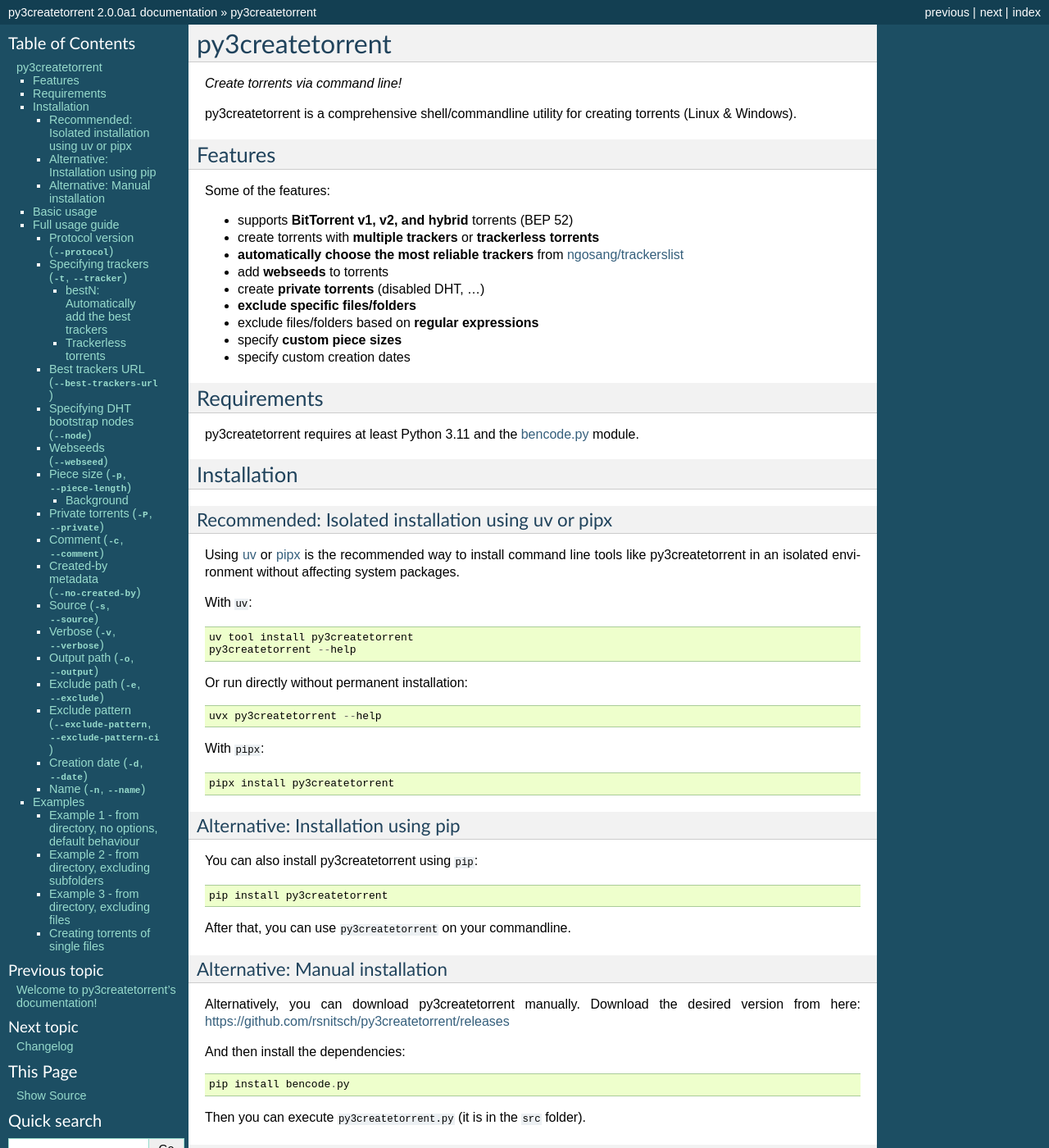
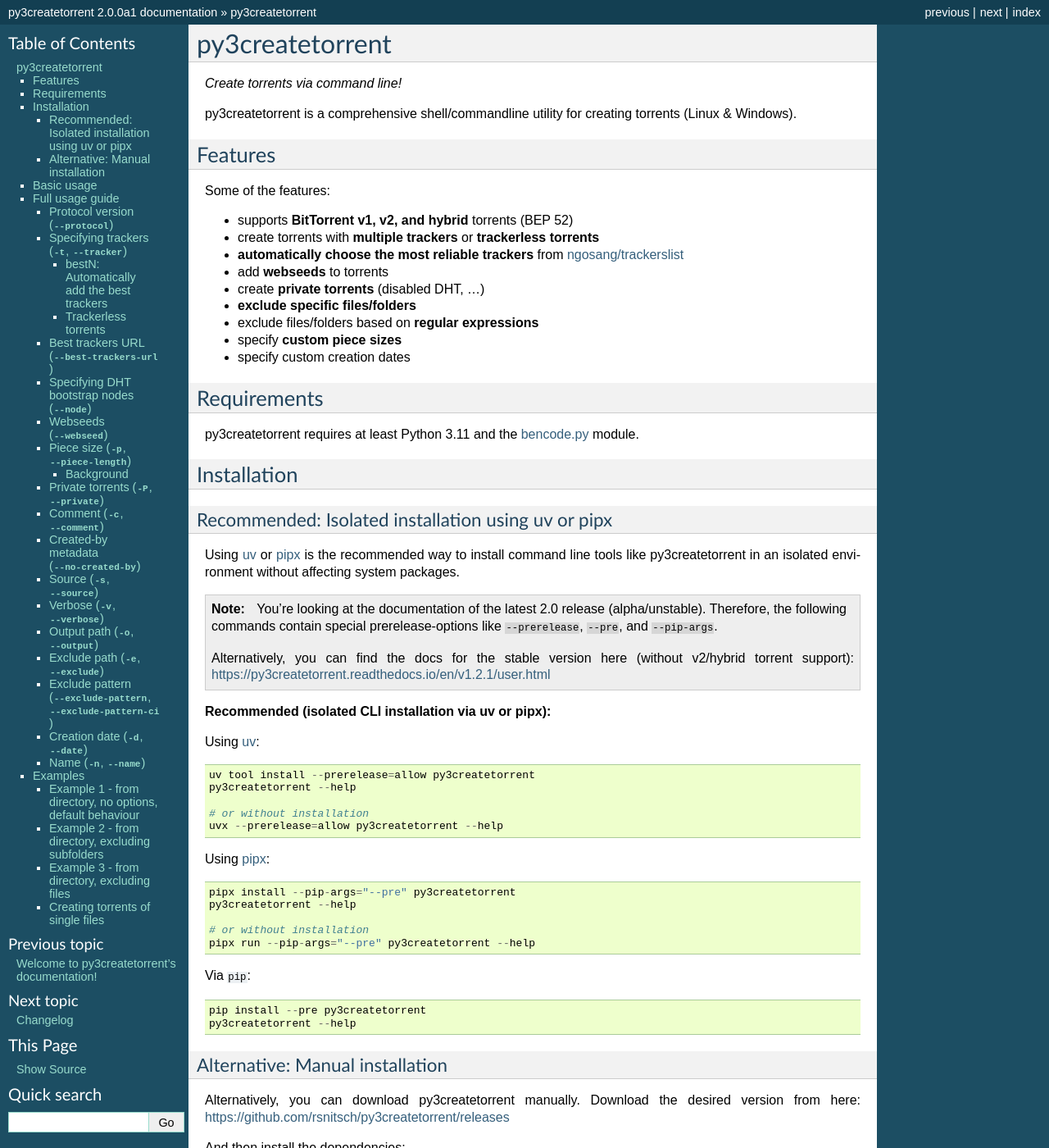
Before and after one commit to rsnitsch/py3createtorrent, a Sphinx documentation site: the page built from docs/source/user.rst, in a window 1280 px wide and 1400 px high. Shown: the whole window at 82% size. Built offline with Sphinx 7.4.7, drawn with Linux system fonts in a browser that asks for light colours.

Commit message:
Account for both stable 1.2 and unstable 2.0 versions in README and docs

```diff
--- a/docs/source/user.rst
+++ b/docs/source/user.rst
@@ -34,27 +34,37 @@ Recommended: Isolated installation using uv or pipx
 Using `uv <https://docs.astral.sh/uv/>`_ or `pipx <https://pipx.pypa.io/>`_ is the recommended way to install
 command line tools like py3createtorrent in an isolated environment without affecting system packages.
 
-With ``uv``::
+.. note::
 
-  uv tool install py3createtorrent
-  py3createtorrent --help
+   You're looking at the documentation of the latest 2.0 release (alpha/unstable). Therefore,
+   the following commands contain special prerelease-options like ``--prerelease``, ``--pre``,
+   and ``--pip-args``.
 
-Or run directly without permanent installation::
+   Alternatively, you can find the docs for the stable version here (without v2/hybrid torrent support):
+   https://py3createtorrent.readthedocs.io/en/v1.2.1/user.html
 
-  uvx py3createtorrent --help
+**Recommended (isolated CLI installation via uv or pipx):**
 
-With ``pipx``::
+Using `uv <https://docs.astral.sh/uv/>`_::
 
-  pipx install py3createtorrent
+    uv tool install --prerelease=allow py3createtorrent
+    py3createtorrent --help
 
-Alternative: Installation using pip
-^^^^^^^^^^^^^^^^^^^^^^^^^^^^^^^^^^^
+    # or without installation
+    uvx --prerelease=allow py3createtorrent --help
 
-You can also install py3createtorrent using ``pip``::
+Using `pipx <https://pipx.pypa.io/>`_::
 
-  pip install py3createtorrent
+    pipx install --pip-args="--pre" py3createtorrent
+    py3createtorrent --help
 
-After that, you can use ``py3createtorrent`` on your commandline.
+    # or without installation
+    pipx run --pip-args="--pre" py3createtorrent --help
+
+Via ``pip``::
+
+    pip install --pre py3createtorrent
+    py3createtorrent --help
 
 Alternative: Manual installation
 ^^^^^^^^^^^^^^^^^^^^^^^^^^^^^^^^
```
Also changed, not shown: README.rst (+49 -6 lines).
